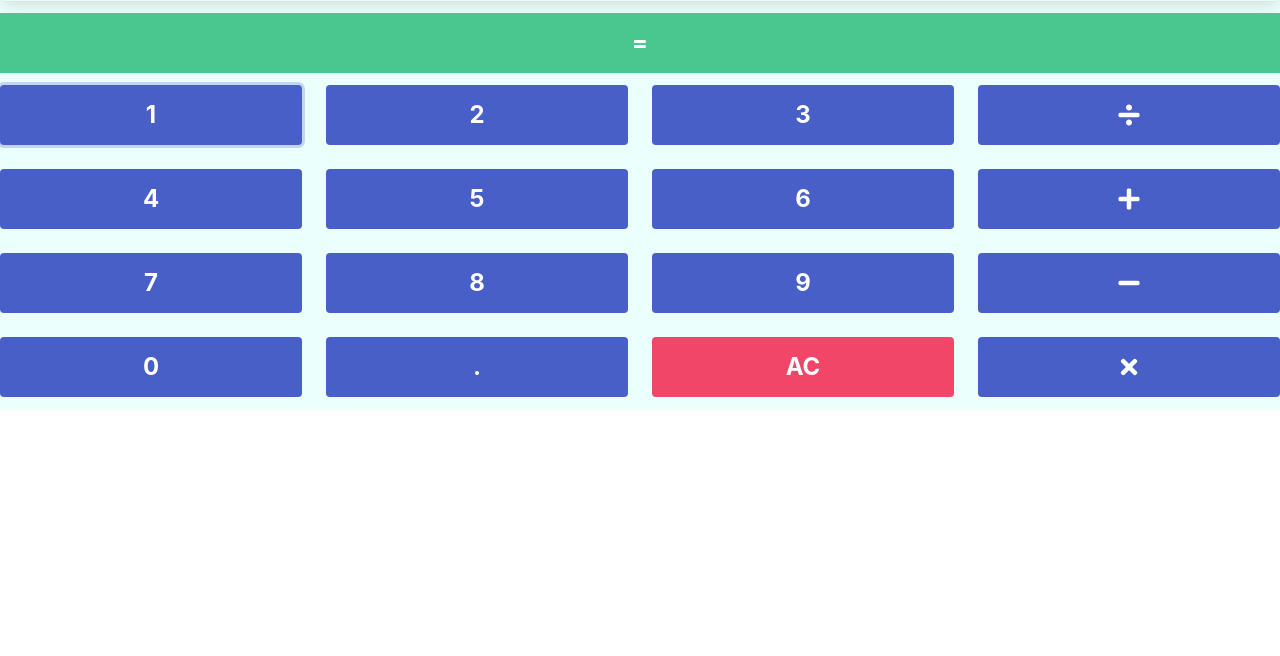
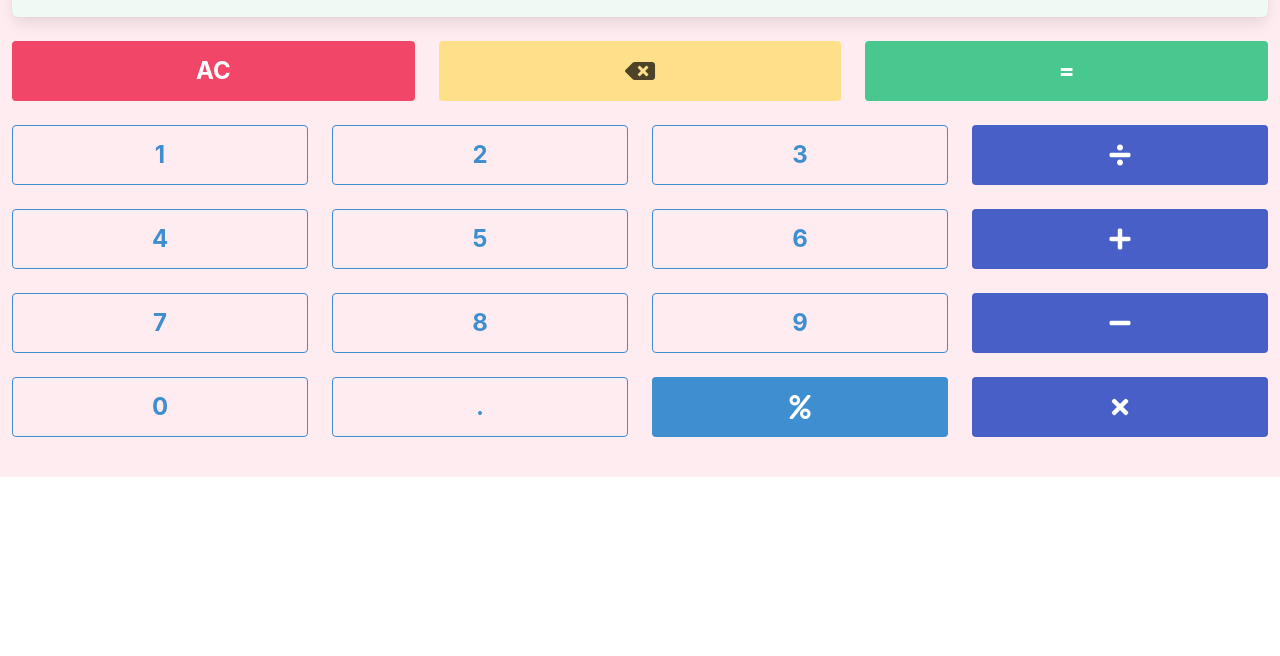
Before and after one commit to LP-Codes/Calculator, a plain HTML site: page index.html in a window 1280 px wide. Shown: the part 144-800 px from the top of the page. Drawn offline with nearby package versions, Linux system fonts and the light colour scheme.

Commit message:
published

```diff
--- a/index.html
+++ b/index.html
@@ -1,5 +1,6 @@
 <!DOCTYPE html>
 <html lang="en">
+
 <head>
   <meta charset="UTF-8" />
   <meta name="viewport" content="width=device-width, height=device-height,initial-scale=1.0,user-scalable=no" />
@@ -7,73 +8,84 @@
   <meta name="Description" content="Enter your description here" />
 
   <!-- <link rel="stylesheet" href="index.css" /> -->
-    <link rel="stylesheet" href="https://cdnjs.cloudflare.com/ajax/libs/bulma/0.9.2/css/bulma.min.css" integrity="sha512-byErQdWdTqREz6DLAA9pCnLbdoGGhXfU6gm1c8bkf7F51JVmUBlayGe2A31VpXWQP+eiJ3ilTAZHCR3vmMyybA==" crossorigin="anonymous" />
+  <link rel="stylesheet" href="https://cdnjs.cloudflare.com/ajax/libs/bulma/0.9.2/css/bulma.min.css"
+    integrity="sha512-byErQdWdTqREz6DLAA9pCnLbdoGGhXfU6gm1c8bkf7F51JVmUBlayGe2A31VpXWQP+eiJ3ilTAZHCR3vmMyybA=="
+    crossorigin="anonymous" />
   <!-- <link rel="stylesheet" href="https://cdnjs.cloudflare.com/ajax/libs/font-awesome/4.7.0/css/font-awesome.min.css"> -->
-    <link
-      rel="stylesheet"
-      href="https://cdnjs.cloudflare.com/ajax/libs/font-awesome/5.15.2/css/all.min.css"
+  <link rel="stylesheet" href="https://cdnjs.cloudflare.com/ajax/libs/font-awesome/5.15.2/css/all.min.css"
     integrity="sha512-HK5fgLBL+xu6dm/Ii3z4xhlSUyZgTT9tuc/hSrtw6uzJOvgRr2a9jyxxT1ely+B+xFAmJKVSTbpM/CuL7qxO8w=="
-      crossorigin="anonymous"
-    />
+    crossorigin="anonymous" />
 
   <title>Simple calculator</title>
 </head>
 
-<body  class=" has-text-centered is-mobile has-background-primary-light ">
-    <div class=" has-text-centered has-background-danger-light">
-      <h1 class="title is-2 has-background-grey has-text-white"><i class="fas fa-calculator"></i> Shrishty's Calculator <i class="fas fa-calculator"></i></h1>
+<body class="has-text-centered is-mobile has-background-danger-light px-3 py-4 is-clipped">
+  <div class="has-text-centered has-background-danger-light">
+    <h1 class="title is-2 has-background-grey has-text-white">
+      <i class="fas fa-calculator"></i> Shrishty's Calculator
+      <i class="fas fa-calculator"></i>
+    </h1>
   </div>
 
-
   <form class="box has-background-success-light">
-      <div class="control ">
-        <input class="input is-primary is-large has-text-weight-bold " type="text" id="inpt1" placeholder="Enter Value" />
+    <div class="control">
+      <input class="input is-primary is-large has-text-weight-bold" type="text" id="inpt1" placeholder="Enter Value" />
     </div>
   </form>
 
-
-    <div class="columns is-mobile ">
-        <button id="eqal2" class="button is-success is-large is-link is-fullwidth has-text-weight-bold">=</button>
+  <div class="columns is-mobile">
+    <div class="column">
+      <button class="button is-danger is-large is-link is-fullwidth has-text-weight-bold" id="clear">
+        AC
+      </button>
+    </div>
+    <div class="column">
+      <button id="backspace" class="button is-warning is-large is-link has-text-weight-bold is-fullwidth">
+        <i class="fas fa-backspace"></i>
+      </button>
+    </div>
+    <div class="column">
+      <button id="eqal2" class="button is-success is-large is-link is-half has-text-weight-bold is-fullwidth">
+        =
+      </button>
+    </div>
   </div>
 
-    <div class="columns is-mobile  ">
-      <div class="column  ">
-        <button
-          class="button is-large is-link is-fullwidth is-focused has-text-weight-bold"
-          id="btn1"
-        >
+  <div class="columns is-mobile">
+    <div class="column">
+      <button class="button is-info is-outlined is-large is-fullwidth  has-text-weight-bold" id="btn1">
         1
       </button>
     </div>
-      <div class="column ">
-        <button class="button is-large is-link is-fullwidth has-text-weight-bold" id="btn2">
+    <div class="column">
+      <button class="button is-info is-outlined is-large is-link is-fullwidth has-text-weight-bold" id="btn2">
         2
       </button>
     </div>
-      <div class="column ">
-        <button class="button is-large is-link is-fullwidth has-text-weight-bold" id="btn3">
+    <div class="column">
+      <button class="button is-info is-outlined is-large is-link is-fullwidth has-text-weight-bold" id="btn3">
         3
       </button>
     </div>
-      <div class="column ">
+    <div class="column">
       <button class="button is-large is-link is-fullwidth has-text-weight-bold" id="divd">
         <i class="fas fa-divide"></i>
       </button>
     </div>
   </div>
-    <div class="columns is-mobile   ">
-      <div class="column  ">
-        <button class="button is-large is-link is-fullwidth has-text-weight-bold" id="btn4">
+  <div class="columns is-mobile">
+    <div class="column">
+      <button class="button is-info is-outlined is-large is-link is-fullwidth has-text-weight-bold" id="btn4">
         4
       </button>
     </div>
     <div class="column">
-        <button class="button is-large is-link is-fullwidth has-text-weight-bold" id="btn5">
+      <button class="button is-info is-outlined is-large is-link is-fullwidth has-text-weight-bold" id="btn5">
         5
       </button>
     </div>
     <div class="column">
-        <button class="button is-large is-link is-fullwidth has-text-weight-bold" id="btn6">
+      <button class="button is-info is-outlined is-large is-link is-fullwidth has-text-weight-bold" id="btn6">
         6
       </button>
     </div>
@@ -83,19 +95,19 @@
       </button>
     </div>
   </div>
-    <div class="columns is-mobile ">
+  <div class="columns is-mobile">
     <div class="column">
-        <button class="button is-large is-link is-fullwidth has-text-weight-bold" id="btn7">
+      <button class="button is-info is-outlined is-large is-link is-fullwidth has-text-weight-bold" id="btn7">
         7
       </button>
     </div>
     <div class="column">
-        <button class="button is-large is-link is-fullwidth has-text-weight-bold" id="btn8">
+      <button class="button is-info is-outlined is-large is-link is-fullwidth has-text-weight-bold" id="btn8">
         8
       </button>
     </div>
     <div class="column">
-        <button class="button is-large is-link is-fullwidth has-text-weight-bold" id="btn9">
+      <button class="button is-info is-outlined is-large is-link is-fullwidth has-text-weight-bold" id="btn9">
         9
       </button>
     </div>
@@ -105,20 +117,24 @@
       </button>
     </div>
   </div>
-    <div class="columns is-mobile ">
+  <div class="columns is-mobile">
     <div class="column">
-        <button class="button is-large is-link is-fullwidth has-text-weight-bold" id="btn0">
+      <button class="button is-info is-outlined is-large is-link is-fullwidth has-text-weight-bold" id="btn0">
         0
       </button>
     </div>
     <div class="column">
-        <button class="button is-large is-link is-fullwidth has-text-weight-bold" id="dot">.</button>
-      </div>
-      <div class="column">
-        <button class="button is-danger is-large is-link is-fullwidth has-text-weight-bold" id="clear">
-          AC
+      <button class="button is-info is-outlined is-large is-link is-fullwidth has-text-weight-bold" id="dot">
+        .
       </button>
     </div>
+
+    <div class="column">
+      <button id="percent" class="button is-info is-large is-link has-text-weight-bold is-fullwidth">
+        <i class="fas fa-percent"></i>
+      </button>
+    </div>
+
     <div class="column">
       <button class="button is-large is-link is-fullwidth has-text-weight-bold" id="into">
         <i class="fas fa-times"></i>
@@ -126,7 +142,7 @@
     </div>
   </div>
 
-
   <script src="index.js"></script>
 </body>
+
 </html>
--- a/index.js
+++ b/index.js
@@ -27,6 +27,13 @@ function plus(e) {
     document.getElementById("inpt1").value += "+";
   }
 }
+
+
+
+function percent1() {
+  document.getElementById("inpt1").value += "%"
+}
+
 function minus() {
   let lastChar = document.getElementById("inpt1").value;
   // console.log(lastChar.slice(-1))
@@ -106,6 +113,11 @@ function equal1() {
     );
   }
 }
+function backspace1() {
+  let lastChar1 = document.getElementById("inpt1").value;
+  document.getElementById("inpt1").value =lastChar1.slice(1)
+}
+
 
 document.getElementById("btn1").addEventListener("click", inpt1);
 document.getElementById("btn2").addEventListener("click", inpt2);
@@ -125,3 +137,6 @@ document.getElementById("dot").addEventListener("click", inptdot);
 document.getElementById("plus").addEventListener("click", plus);
 document.getElementById("into").addEventListener("click", into);
 document.getElementById("minus").addEventListener("click", minus);
+document.getElementById("backspace").addEventListener("click", backspace1);
+
+document.getElementById("percent").addEventListener("click", percent1);
```
Lines whose indentation alone changed are shown as unchanged.
